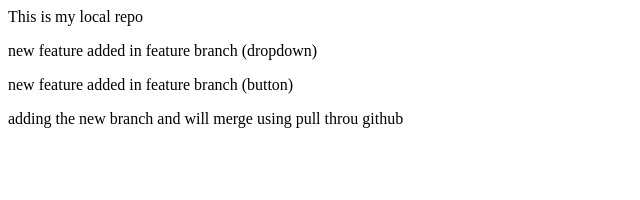
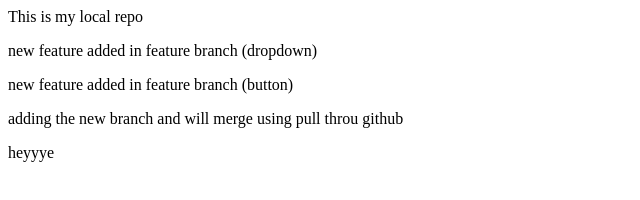
Before and after one commit to Priyashah-30/localrepo, a plain HTML site: page index.html in a window 1280 px wide. Shown: the full height of the page, 0-640 px from the left. Drawn offline with Linux system fonts and the light colour scheme.

Commit message:
regular update

```diff
--- a/index.html
+++ b/index.html
@@ -6,3 +6,6 @@
 
 <p> adding the new branch and will merge using pull throu github
 </p>
+<p> heyyye
+
+</p>
```
Also changed, not shown: 1 other file.
